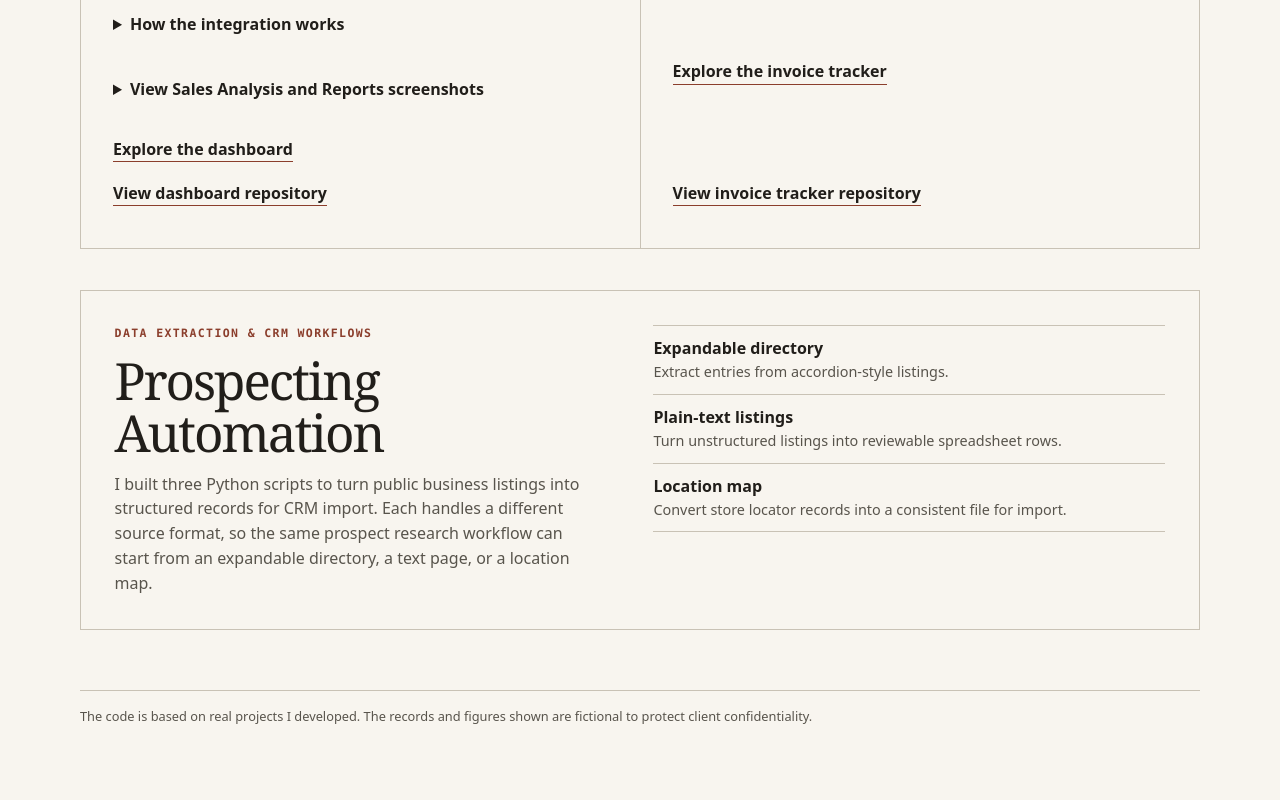
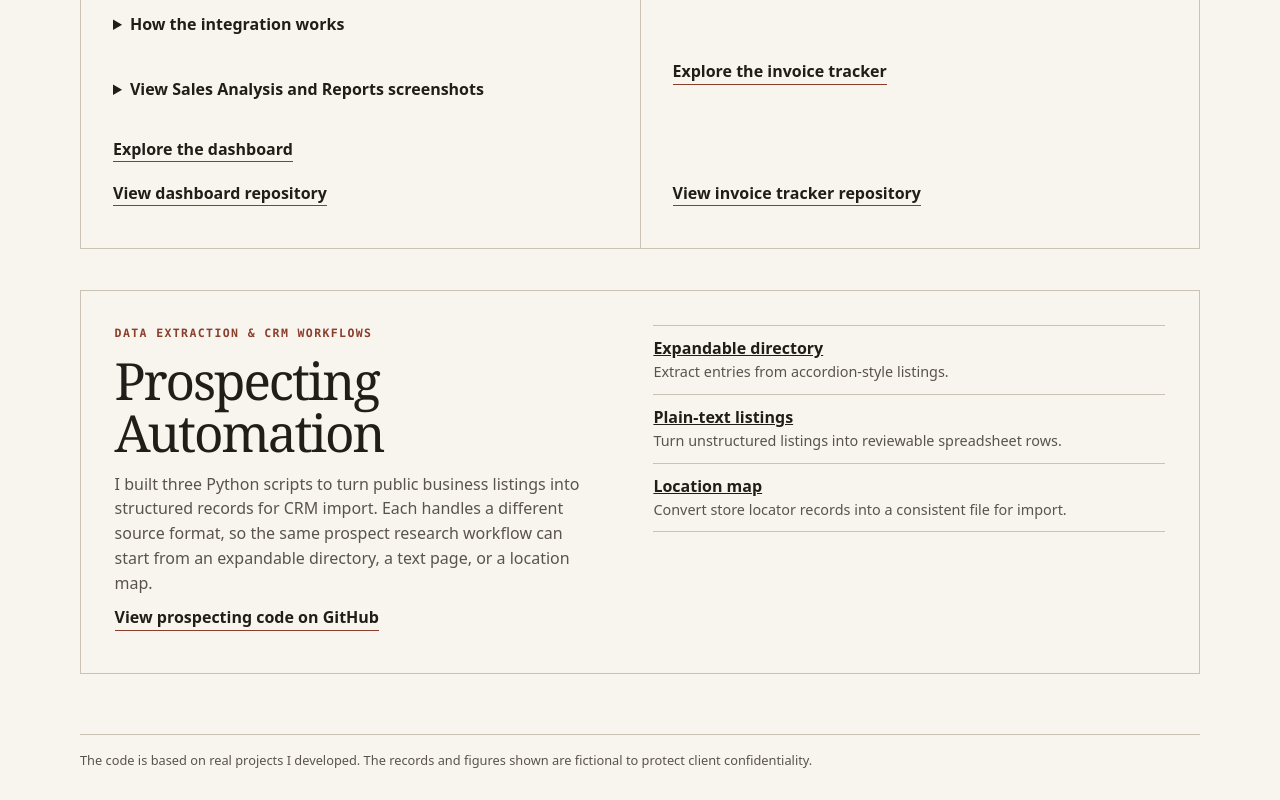
Before and after one commit to aaatanasi/crm-systems-portfolio, a plain HTML site: page index.html in a window 1280 px wide. Shown: the part 891-1691 px from the top of the page. Before the commit the page ends 1647 px from the top, so only its background shows below. Drawn offline with Linux system fonts and the light colour scheme.

Commit message:
Link prospecting scripts from the portfolio

```diff
--- a/index.html
+++ b/index.html
@@ -49,11 +49,12 @@
   </section>
   <section class="prospect" aria-labelledby="prospect-title">
     <div><p class="card-number">Data extraction &amp; CRM workflows</p><h2 id="prospect-title">Prospecting Automation</h2>
-    <p>I built three Python scripts to turn public business listings into structured records for CRM import. Each handles a different source format, so the same prospect research workflow can start from an expandable directory, a text page, or a location map.</p></div>
+    <p>I built three Python scripts to turn public business listings into structured records for CRM import. Each handles a different source format, so the same prospect research workflow can start from an expandable directory, a text page, or a location map.</p>
+    <a class="project-link" href="https://github.com/aaatanasi/prospecting-automation"><span>View prospecting code on GitHub</span></a></div>
     <ul class="formats">
-      <li><strong>Expandable directory</strong><span>Extract entries from accordion-style listings.</span></li>
-      <li><strong>Plain-text listings</strong><span>Turn unstructured listings into reviewable spreadsheet rows.</span></li>
-      <li><strong>Location map</strong><span>Convert store locator records into a consistent file for import.</span></li>
+      <li><strong><a href="https://github.com/aaatanasi/prospecting-automation/blob/main/accordion_directory.py" aria-label="Expandable directory Python source">Expandable directory</a></strong><span>Extract entries from accordion-style listings.</span></li>
+      <li><strong><a href="https://github.com/aaatanasi/prospecting-automation/blob/main/stockists_to_close.py" aria-label="Plain-text listings Python source">Plain-text listings</a></strong><span>Turn unstructured listings into reviewable spreadsheet rows.</span></li>
+      <li><strong><a href="https://github.com/aaatanasi/prospecting-automation/blob/main/retailer_locator.py" aria-label="Location map Python source">Location map</a></strong><span>Convert store locator records into a consistent file for import.</span></li>
     </ul>
   </section>
 </main>
```
